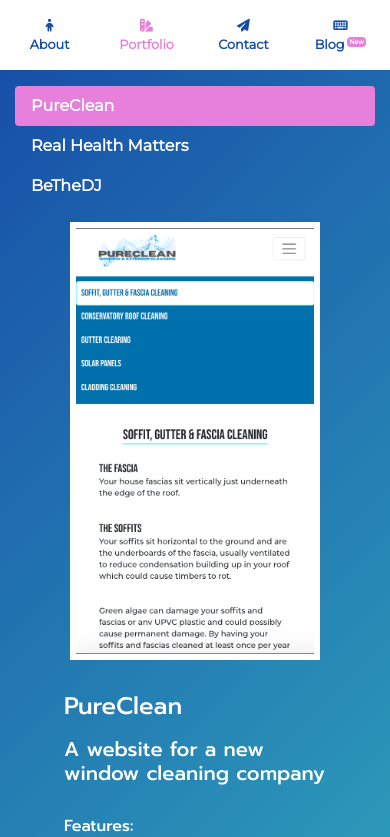
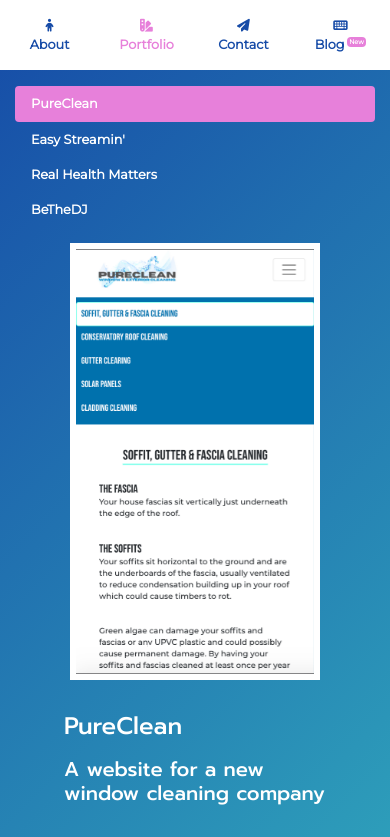
Before and after one commit to simon-a-walton/simon-a-walton-dev, a React (Create React App) app: page /portfolio in a window 390 px wide. Shown: the top 837 px of the page. Built offline with nearby package versions, Linux system fonts and the light colour scheme.

Commit message:
added Easy Streamin to the portfolio page

```diff
--- a/src/pages/portfolio.jsx
+++ b/src/pages/portfolio.jsx
@@ -6,15 +6,16 @@
 import Col from 'react-bootstrap/Col'
 import Bethedj from '../components/Bethedj.jsx'
 import RealHealthMatters from '../components/RealHealthMatters.jsx'
+import EasyStreamin from '../components/EasyStreamin.jsx'
 import PureClean from '../components/PureClean.jsx'
 import { css } from 'glamor';
 
 const Portfolio = () => {
-  const titles = [ "PureClean", "Real Health Matters", "BeTheDJ" ];
+  const titles = [ "PureClean", "Easy Streamin'", "Real Health Matters", "BeTheDJ" ];
   return (
     <>
       <Navbar />
-      <div className={`container-fluid ${css({ color: 'white' })}`} id="portfolio-page">
+      <div className={`container-fluid ${css({ color: 'white', "@media(max-width: 650px)": { fontSize: "0.8em" } })}`} id="portfolio-page">
         <Tab.Container id="left-tabs-example" defaultActiveKey="0">
           <Row>
             <Col sm={3} className="mt-3">
@@ -32,9 +33,12 @@
                   <PureClean />
                 </Tab.Pane>
                 <Tab.Pane eventKey="1">
+                  <EasyStreamin />
+                </Tab.Pane>
+                <Tab.Pane eventKey="2">
                   <RealHealthMatters />
                 </Tab.Pane>
-                <Tab.Pane eventKey="2">
+                <Tab.Pane eventKey="3">
                   <Bethedj />
                 </Tab.Pane>
               </Tab.Content>
```
